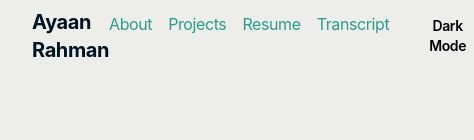
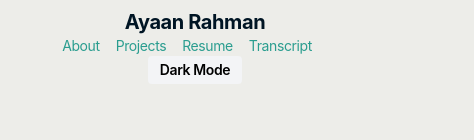
Before and after one commit to AyaanARahman/ayaan-personal-website, a Next.js app: page / in a window 390 px wide. Shown: the top 140 px of the page, 474 px wide, since content can reach past the window. Built offline with nearby package versions, Linux system fonts and the light colour scheme.

Commit message:
Fixed responsiveness

```diff
--- a/app/components/nav.tsx
+++ b/app/components/nav.tsx
@@ -1,58 +1,67 @@
 "use client";
-import Link from 'next/link'
-import { useEffect, useState } from 'react'
-
+import Link from "next/link";
+import { useEffect, useState } from "react";
 
 export function Navbar() {
-  const [isDarkMode, setIsDarkMode] = useState(false)
+  const [isDarkMode, setIsDarkMode] = useState(false);
 
   const toggleDarkMode = () => {
-    setIsDarkMode((prev) => !prev)
-    document.documentElement.classList.toggle('dark', !isDarkMode)
-  }
+    setIsDarkMode((prev) => !prev);
+    document.documentElement.classList.toggle("dark", !isDarkMode);
+  };
 
-  //persisting
+  // Persisting dark mode preference
   useEffect(() => {
-    const storedPreference = localStorage.getItem('darkMode') === 'true'
-    setIsDarkMode(storedPreference)
-    if (storedPreference){
-      document.documentElement.classList.add('dark')
+    const storedPreference = localStorage.getItem("darkMode") === "true";
+    setIsDarkMode(storedPreference);
+    if (storedPreference) {
+      document.documentElement.classList.add("dark");
     }
-  }, [])
+  }, []);
 
   useEffect(() => {
-    localStorage.setItem('darkMode', String(isDarkMode))
-  }, [isDarkMode])
-
+    localStorage.setItem("darkMode", String(isDarkMode));
+  }, [isDarkMode]);
 
   return (
-    <aside className="-ml-[8px] mb-16 tracking-tight">
+    <aside className="mb-16 tracking-tight">
       <div className="lg:sticky lg:top-20">
         <nav
-          className="flex flex-row items-center justify-between px-4 py-2 bg-white-100 dark:bg-white-900"
+          className="flex flex-wrap items-center justify-between px-4 py-2 dark:bg-neutral-900"
           id="nav"
         >
-          <h1 className="text-xl font-bold text-neutral-900 dark:text-neutral-100 name">Ayaan Rahman</h1>
-          <div className="flex flex-row space-x-4">
-            <Link href="/" className="nav-link">
+          {/* Name (centered on small screens) */}
+          <h1 className="name text-xl font-bold text-neutral-900 dark:text-neutral-100 w-full text-center sm:w-auto sm:text-left">
+            Ayaan Rahman
+          </h1>
+
+          {/* Navbar Items */}
+          <div className="flex flex-wrap items-center justify-center space-x-4">
+            <Link href="/" className="nav-link text-sm sm:text-base">
               About
             </Link>
-            <Link href="/projects" className="nav-link">
+            <Link href="/projects" className="nav-link text-sm sm:text-base">
               Projects
             </Link>
-            <Link href="/resume.pdf" className="nav-link">
+            <Link href="/resume.pdf" className="nav-link text-sm sm:text-base">
               Resume
             </Link>
-            <Link href="/transcript.pdf" className="nav-link">
+            <Link
+              href="/transcript.pdf"
+              className="nav-link text-sm sm:text-base"
+            >
               Transcript
             </Link>
-
-            <button onClick={toggleDarkMode} className="ml-4 px-2 clicker py-1 text-sm font-semibold dark:bg-gray-800 rounded">
-              {isDarkMode ? 'Light Mode' : 'Dark Mode'}
+            {/* Dark Mode Button */}
+            <button
+              onClick={toggleDarkMode}
+              className="px-3 py-1 text-sm sm:text-base font-semibold dark:bg-gray-800 bg-gray-100 text-black dark:text-white rounded"
+            >
+              {isDarkMode ? "Light Mode" : "Dark Mode"}
             </button>
           </div>
         </nav>
       </div>
     </aside>
-  )
+  );
 }
--- a/app/layout.tsx
+++ b/app/layout.tsx
@@ -1,12 +1,12 @@
-import './global.css'
-import type { Metadata } from 'next'
-import { GeistSans } from 'geist/font/sans'
-import { GeistMono } from 'geist/font/mono'
-import { Navbar } from './components/nav'
-import { Analytics } from '@vercel/analytics/react'
-import { SpeedInsights } from '@vercel/speed-insights/next'
-import Footer from './components/footer'
-import { baseUrl } from './sitemap'
+import './global.css';
+import type { Metadata } from 'next';
+import { GeistSans } from 'geist/font/sans';
+import { GeistMono } from 'geist/font/mono';
+import { Navbar } from './components/nav';
+import { Analytics } from '@vercel/analytics/react';
+import { SpeedInsights } from '@vercel/speed-insights/next';
+import Footer from './components/footer';
+import { baseUrl } from './sitemap';
 
 export const metadata: Metadata = {
   metadataBase: new URL(baseUrl),
@@ -34,15 +34,14 @@ export const metadata: Metadata = {
       'max-snippet': -1,
     },
   },
-}
+};
 
-const cx = (...classes) => classes.filter(Boolean).join(' ')
+const cx = (...classes) => classes.filter(Boolean).join(' ');
 
-//updated max width
 export default function RootLayout({
   children,
 }: {
-  children: React.ReactNode
+  children: React.ReactNode;
 }) {
   return (
     <html
@@ -54,7 +53,7 @@ export default function RootLayout({
       )}
     >
       <body className="antialiased bg-page-color">
-        <main className="max-w-4xl mx-auto px-6 md:px-12">
+        <main className="max-w-full sm:max-w-3xl lg:max-w-4xl mx-auto px-4 sm:px-6 md:px-12">
           <Navbar />
           <div className="flex-auto flex flex-col">
             {children}
@@ -65,5 +64,5 @@ export default function RootLayout({
         </main>
       </body>
     </html>
-  )
+  );
 }
```
